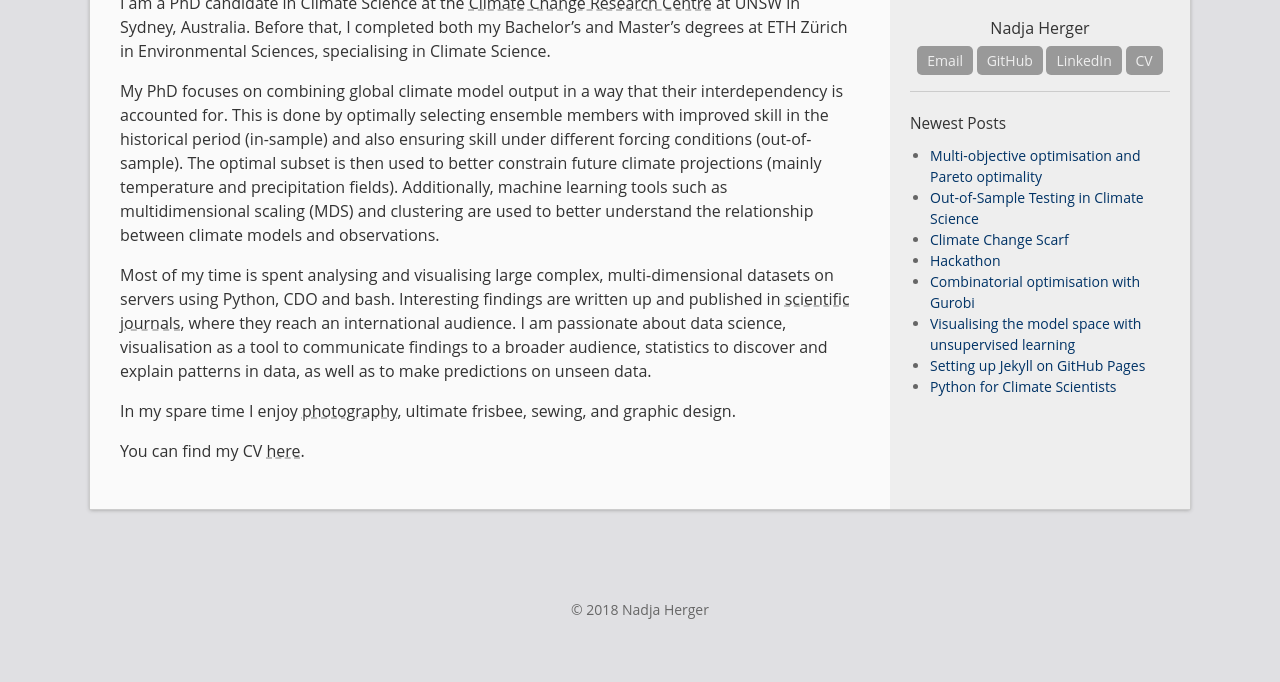
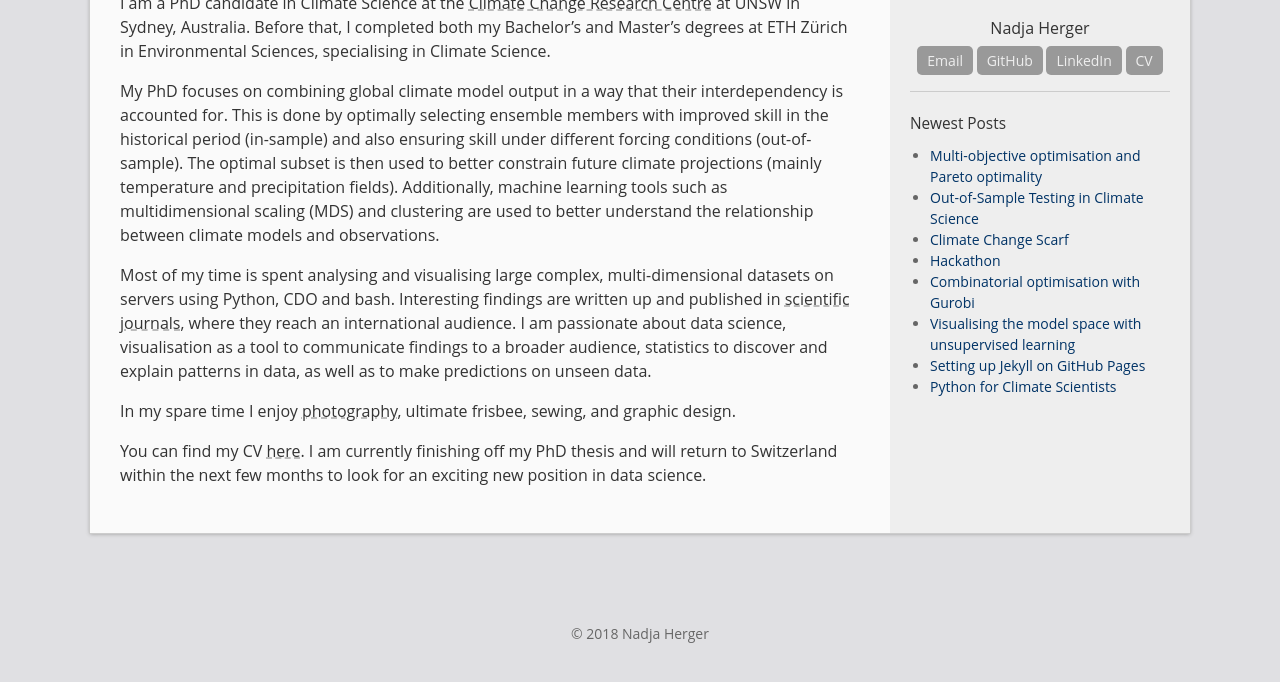
Before and after one commit to oliverangelil/oliverangelil.github.io, a Jekyll site: the page built from about.md, in a window 1280 px wide, cut to the strip 261-965 px from the top of the page. Shown: the top 682 px of the strip. Built offline with Jekyll 4.4.1, drawn with Linux system fonts in a browser that asks for light colours.

Commit message:
add info about data science

```diff
--- a/about.md
+++ b/about.md
@@ -13,4 +13,4 @@ Most of my time is spent analysing and visualising large complex, multi-dimensio
 
 In my spare time I enjoy [photography](https://500px.com/nadja_herger), ultimate frisbee, sewing, and graphic design.
 
-You can find my CV <a href="https://www.dropbox.com/s/8f32bib8vxxlp2x/NadjaHerger_CV.pdf?dl=0" target="_blank">here</a>.
+You can find my CV <a href="https://www.dropbox.com/s/8f32bib8vxxlp2x/NadjaHerger_CV.pdf?dl=0" target="_blank">here</a>. I am currently finishing off my PhD thesis and will return to Switzerland within the next few months to look for an exciting new position in data science.
```
